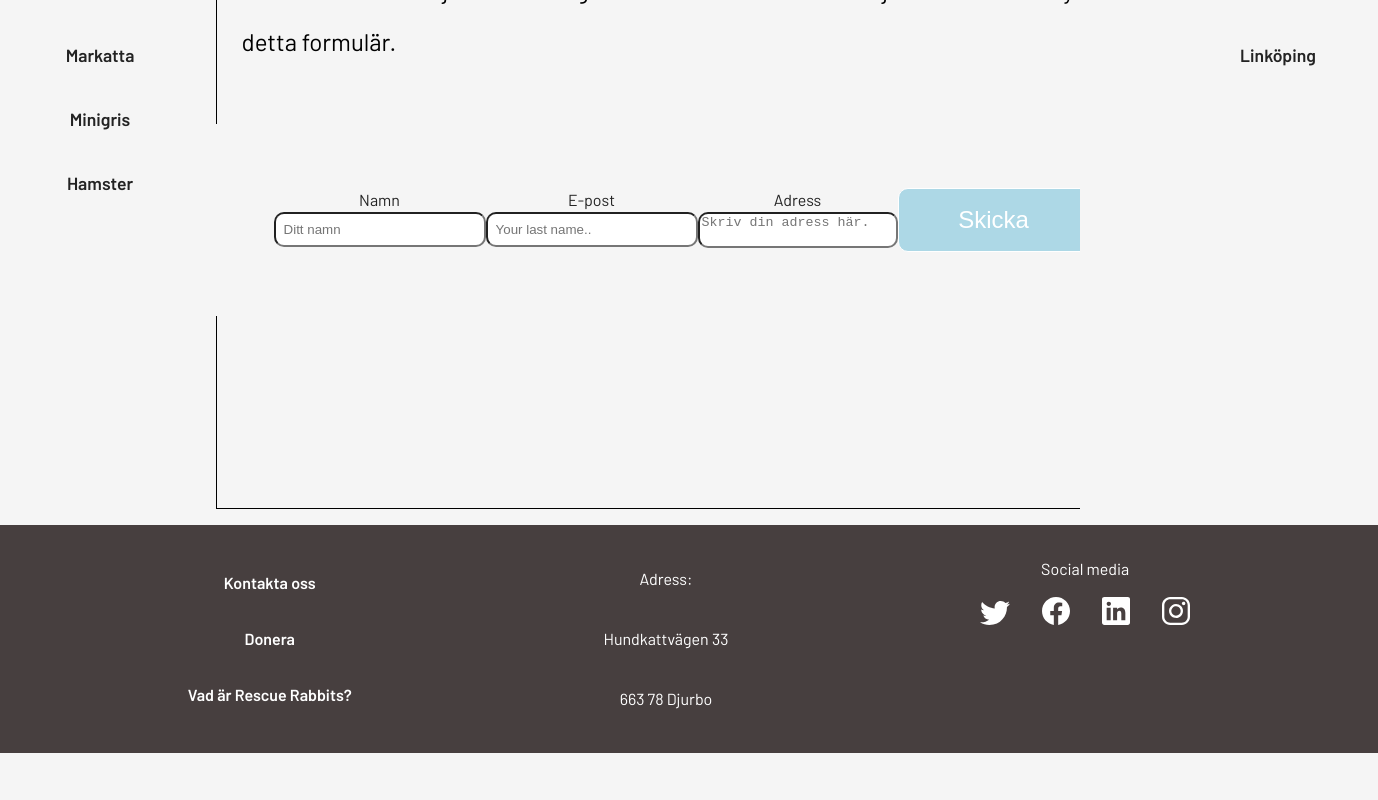
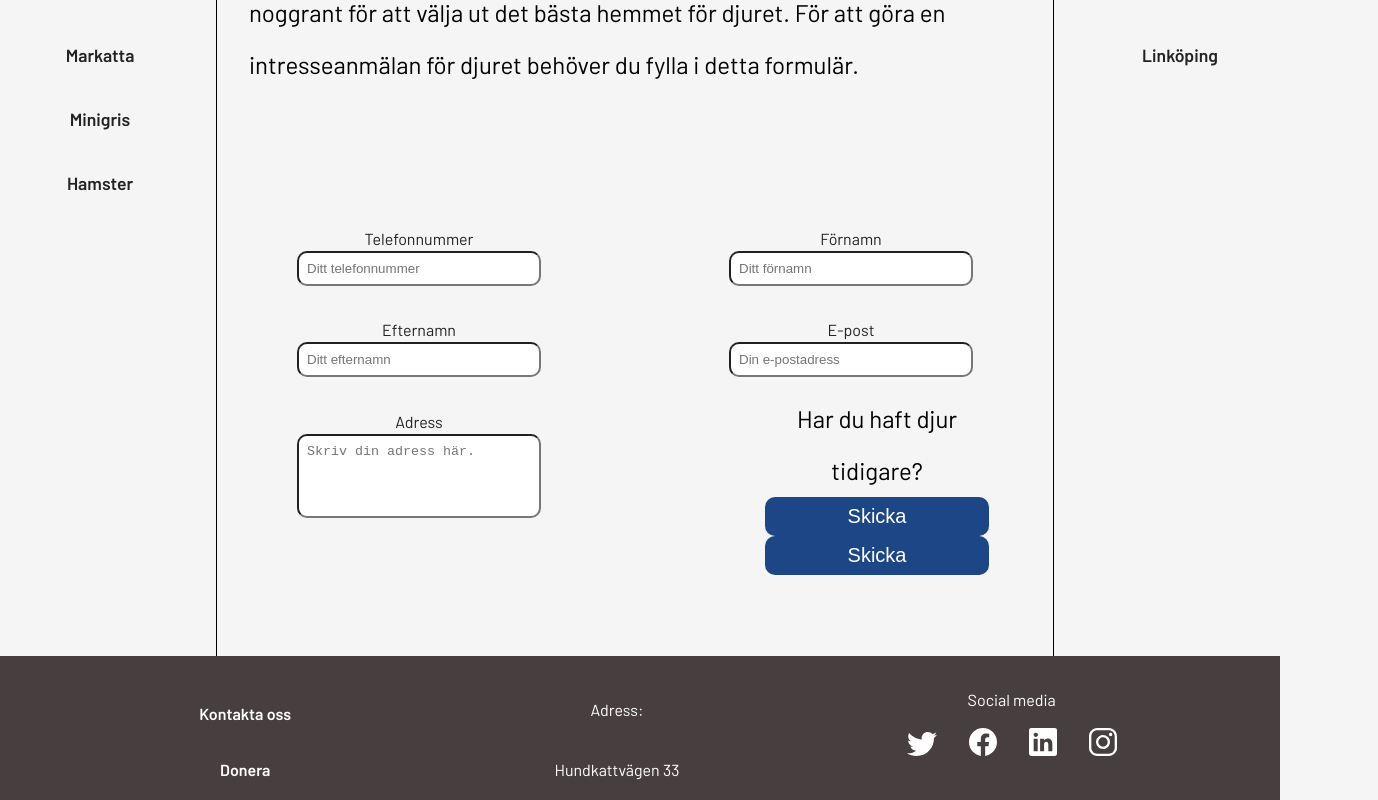
Before and after one commit to RickyJohansson/rescue-rabbits, a React (Vite) app: page /1 in a window 1280 px wide. Shown: the part 420-1220 px from the top of the page, 1378 px wide, since content can reach past the window. Before the commit the page ends 1173 px from the top, so only its background shows below. Built offline with nearby package versions, Linux system fonts and the light colour scheme.

Commit message:
commit
commit

```diff
--- a/src/Views/AdoptionForm.scss
+++ b/src/Views/AdoptionForm.scss
@@ -1,6 +1,6 @@
 .adoptionContainer {
   width: 95%;
-  height: 100vh;
+  height: 100%;
   background-color: #f5f5f5;
   display: flex;
   flex-direction: column;
@@ -24,13 +24,12 @@
 }
 
 .container {
+  max-width: 100%;
   background-color: #f5f5f5;
   z-index: 2;
   display: flex;
+  flex-wrap: wrap;
   width: 100%;
-
-  justify-content: center;
-  align-items: center;
 }
 
 .container label {
@@ -39,14 +38,39 @@
 
 .container input {
   outline: none;
-  width: 12rem;
+  width: 14rem;
   padding: 0.5rem;
   border-radius: 10px;
 }
 
+.container .radio-btn {
+  width: 1.25rem;
+  height: 1.25rem;
+}
+
+.submit-container {
+  width: 100%;
+  display: flex;
+  justify-content: flex-end;
+}
+
+.radio-buttons-container {
+  display: flex;
+  width: 14rem;
+  justify-content: center;
+  flex-direction: column;
+
+  p {
+    padding: 0;
+    margin: 0;
+    text-align: center;
+  }
+}
+
 .container textarea {
   outline: none;
-  width: 12rem;
+  width: 14rem;
+  height: 4rem;
   padding: 0.5rem;
   border-radius: 10px;
   resize: none;
@@ -66,7 +90,7 @@
   cursor: text;
   background-color: field;
   margin: 0em;
-  padding: 1px 2px;
+  padding: 0.5rem;
   border-width: 2px;
   border-style: inset;
   border-color: -internal-light-dark(rgb(118, 118, 118), rgb(133, 133, 133));
@@ -77,20 +101,43 @@
   width: 100%;
   padding: 4rem;
   display: flex;
+  flex-wrap: wrap;
   justify-content: space-between;
 }
 
 .container .flex-column {
   display: flex;
   flex-direction: column;
+  margin: 1rem;
+  justify-content: center;
+  align-items: center;
+}
+
+.container .flex-row {
+  display: flex;
+  flex-direction: row;
+  margin: 1rem;
+  justify-content: center;
+  align-items: center;
 }
 
 .submit {
-  background-color: lightblue;
-  border: 1px solid white;
-  width: 12rem;
-  height: 4rem;
-  border-radius: 15px;
+  appearance: none;
+  background-color: #1c4686;
   color: white;
-  font-size: 24px;
+  width: 50%;
+  align-self: center;
+  border: none;
+  padding: 1.5em 2em;
+  font-size: 20px;
+  border-radius: 5px;
+
+  &:hover {
+    cursor: pointer;
+  }
+
+  &:active {
+    background-color: #14315d;
+    color: grey;
+  }
 }
--- a/src/Views/Adoptionform.tsx
+++ b/src/Views/Adoptionform.tsx
@@ -1,69 +1,101 @@
 import "./AdoptionForm.scss";
 import React from "react";
-import { useNavigate } from 'react-router-dom';
+import { useNavigate } from "react-router-dom";
 
 interface Props {
   setHiddenCss: (hiddenCss: boolean) => void;
 }
 
-const adoptionForm = ({setHiddenCss}: Props) => {
-
+const adoptionForm = ({ setHiddenCss }: Props) => {
   const navigate = useNavigate();
 
   const gotoStart = () => {
     setHiddenCss(true);
-    navigate('/');
-  }
+    navigate("/");
+  };
 
   return (
     <div className="adoptionContainer">
-      <section>
       <h1> Vad kul att du vill rädda ett djur!</h1>
       <p>
         Att adoptera ett djur ger dig inte bara en ny vän, utan en ny
         familjemedlem. Eftersom vi vill vara säkra på att djurets nya hem ska
         bli deras sista så tar vi in ansökningar löpande, och våra handläggare
-          går igenom varje ansökan noggrant för att välja ut det bästa hemmet
-          för djuret. För att göra en intresseanmälan för djuret behöver du
-          fylla i detta formulär.
+        går igenom varje ansökan noggrant för att välja ut det bästa hemmet för
+        djuret. För att göra en intresseanmälan för djuret behöver du fylla i
+        detta formulär.
       </p>
       <div className="container">
         <form action="submit">
           <div className="flex-column">
-              <label htmlFor="fname">Namn</label>
+            <label htmlFor="phonenumber">Telefonnummer</label>
+            <input
+              required
+              type="text"
+              id="phonenumber"
+              name="phonenumber"
+              placeholder="Ditt telefonnummer"
+            ></input>
+          </div>
+          <div className="flex-column">
+            <label htmlFor="fname">Förnamn</label>
             <input
               required
               type="text"
               id="fname"
-                name="firstname"
-                placeholder="Ditt namn"
+              name="fname"
+              placeholder="Ditt förnamn"
             ></input>
           </div>
           <div className="flex-column">
-              <label htmlFor="lname">E-post</label>
+            <label htmlFor="lname">Efternamn</label>
             <input
               required
               type="text"
               id="lname"
-                name="lastname"
-                placeholder="Your last name.."
+              name="lname"
+              placeholder="Ditt efternamn"
             ></input>
           </div>
           <div className="flex-column">
+            <label htmlFor="email">E-post</label>
+            <input
+              required
+              type="text"
+              id="email"
+              name="email"
+              placeholder="Din e-postadress"
+            ></input>
+          </div>
+
+          <div className="flex-column">
             <label htmlFor="adress">Adress</label>
             <textarea
+              className="adress-field"
               required
               id="adress"
               name="adress"
               placeholder="Skriv din adress här."
             ></textarea>
           </div>
+          <div className="radio-buttons-container">
+            <div className="radio-question">
+              <p>Har du haft djur tidigare?</p>
+            </div>
             <div>
-              <input className="submit" type="submit" value="Skicka" onClick={gotoStart}></input>
+              <input
+                className="submit"
+                type="submit"
+                value="Skicka"
+                onClick={gotoStart}
+              ></input>
+            </div>
+          </div>
+          <div className="submit-container">
+            <input className="submit" type="submit" value="Skicka"></input>
           </div>
         </form>
       </div>
-      </section>
     </div>
   );
 };
--- a/src/components/Main.scss
+++ b/src/components/Main.scss
@@ -57,6 +57,7 @@ main {
 .animal-overlay .overlay-img {
   aspect-ratio: 1;
   width: 18.75rem;
+  height: 18.75rem;
 }
 
 .vet-logo {
```
Lines whose indentation alone changed are shown as unchanged.
